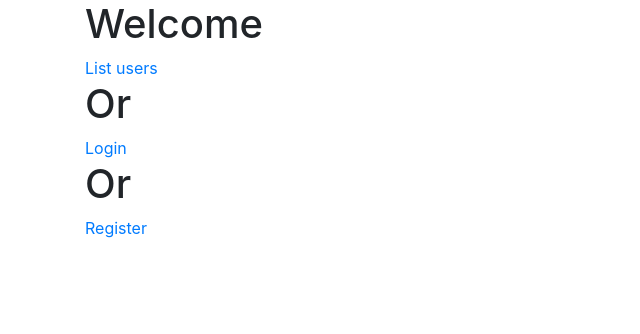
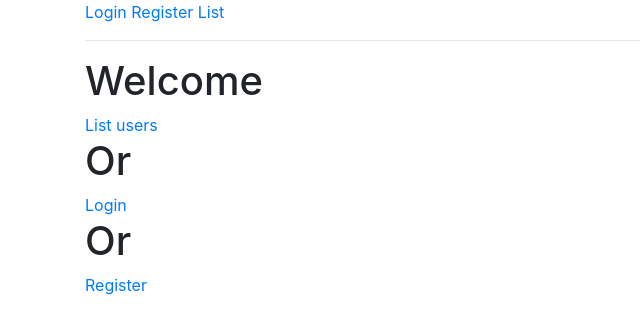
Before and after one commit to nwolff/cours-mdp, a Flask app: page / in a window 1280 px wide. Shown: the top 334 px of the page, without its empty margins (0-640 px from the left). Run offline with Flask 2, Linux system fonts and the light colour scheme; some libraries are stand-ins or nearby versions.

Commit message:
add navigation in header

```diff
--- a/templates/base.html
+++ b/templates/base.html
@@ -11,7 +11,17 @@
 </head>
 
 <body>
-    <div id="content" class="container">{% block content %}{% endblock %}</div>
+    <div id="content" class="container">
+		<p>
+<a href="login">Login</a>
+<a href="register">Register</a>
+<a href="listusers">List</a>
+			<hr>
+		</p>
+		<div>
+		{% block content %}{% endblock %}
+		</div>
+	</div>
 </body>
 
 </html>
```
